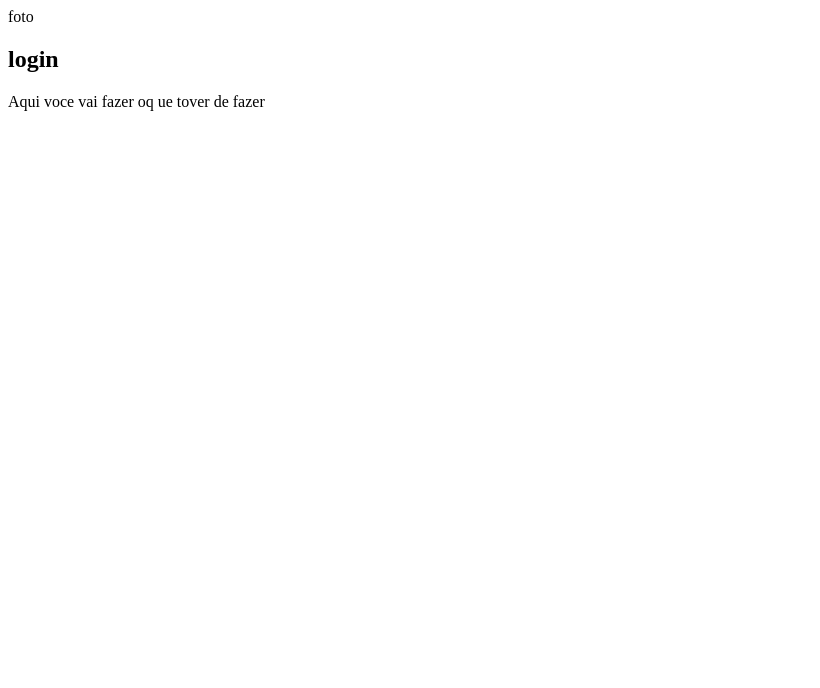
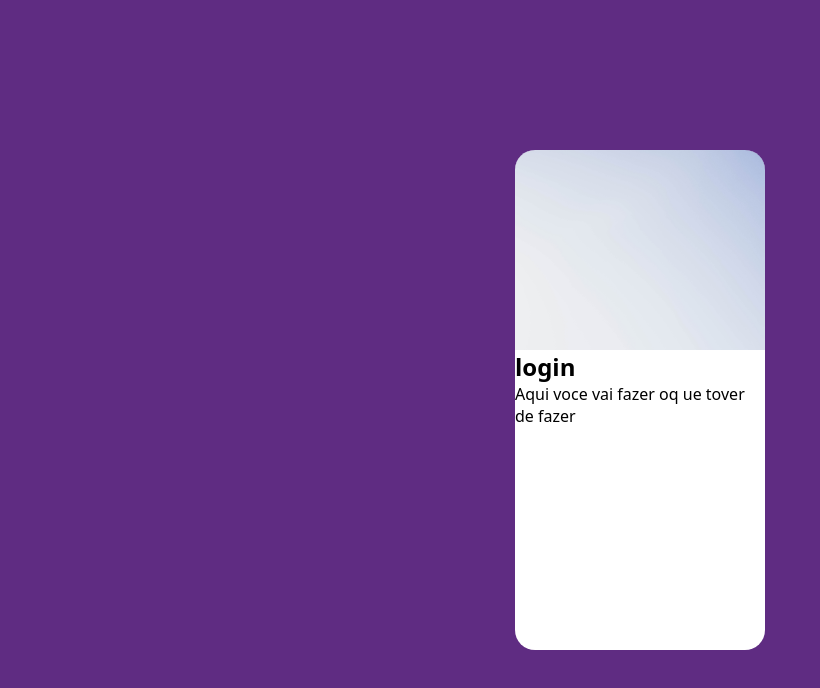
Before and after one commit to Rodrigoluiz180/projeto-login, a plain HTML site: page index.html in a window 1280 px wide. Shown: the whole page, without its empty margins (0-820 px from the left). Drawn offline with Linux system fonts and the light colour scheme.

Commit message:
mais um
inacabado

```diff
--- a/estilos/style.css
+++ b/estilos/style.css
@@ -5,3 +5,41 @@
     verde: #49a09d
     Lilas: #5f2c82
 */
+
+*{
+    font-family: system-ui, -apple-system, BlinkMacSystemFont, 'Segoe UI', Roboto, Oxygen, Ubuntu, Cantarell, 'Open Sans', 'Helvetica Neue', sans-serif;
+    padding: 0px;
+    margin: 0px;
+    box-sizing: border-box;
+}
+
+body, html{
+    background-color:#5f2c82 ;
+    height: 100vh;
+    width: 100vw;
+
+}
+main{
+    position: relative;
+    height: 100vh;
+    width: 100vw;
+}
+section#login{
+    position: absolute;
+    top: 50%;
+    left: 50%;
+    transform: translate(-50%, -50%);
+    overflow: hidden;
+
+    background-color: white;
+    width: 250px;
+    height: 500px;
+    border-radius: 20px;
+
+}
+section#login > div#imagem {
+    background: #5f2c82 url(../imagens/pexels-adrien-olichon-3137052.jpg) no-repeat;
+    height: 200px;
+    background-size: cover;
+
+}
--- a/index.html
+++ b/index.html
@@ -10,7 +10,7 @@
     <main>
         <section id="login">
             <div id="imagem">
-                foto
+
             </div>
             <div id="formulario">
                 <h1>login</h1>
```
